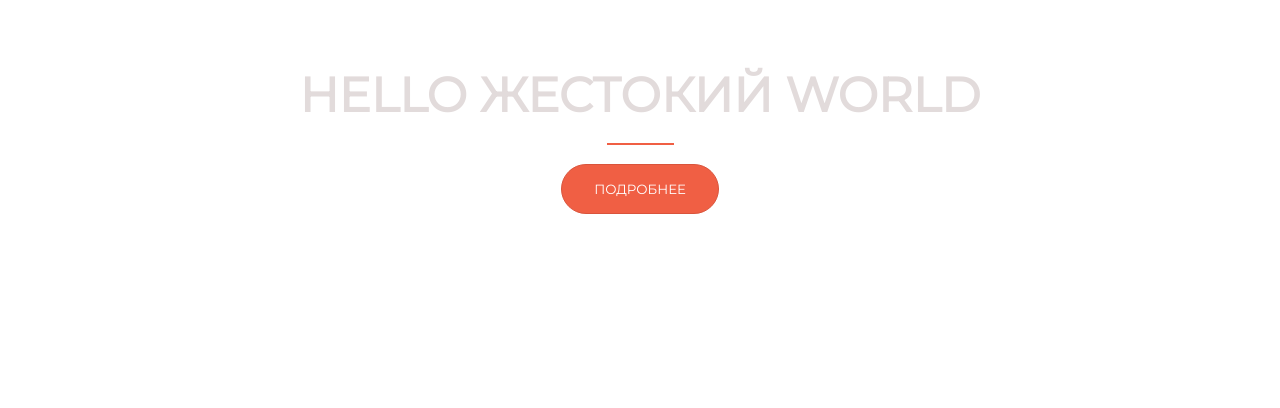
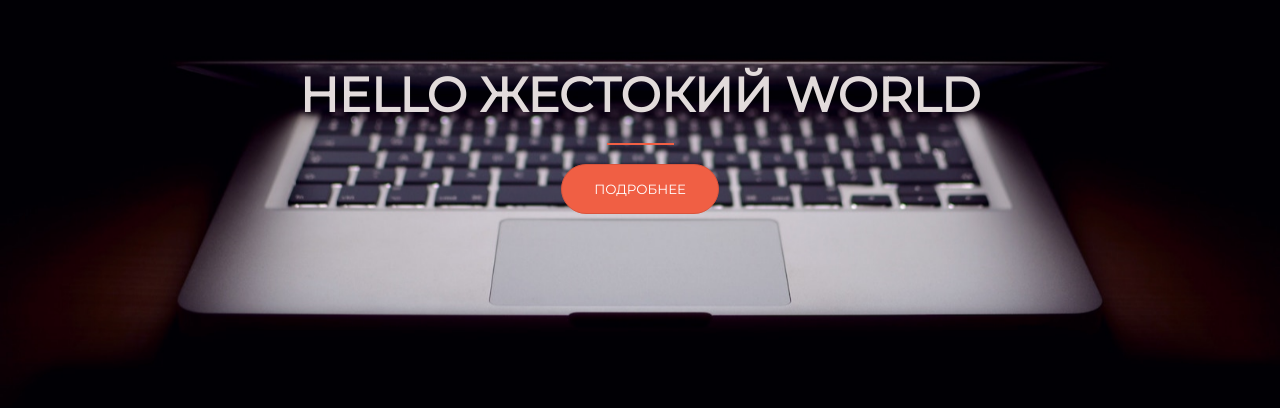
Before and after one commit to snrckg/Firstwebsite.github.io, a plain HTML site: page index.html in a window 1280 px wide. Shown: the part 252-660 px from the top of the page. Drawn offline with Linux system fonts and the light colour scheme.

Commit message:
Update index.css
Указал правильный путь

```diff
--- a/index.css
+++ b/index.css
@@ -10,7 +10,7 @@
 
 body,
 html {
-  background: url(header.jpg) no-repeat center center fixed;
+  background: url(assets/header.jpg) no-repeat center center fixed;
   -webkit-background-size: cover;
   -moz-background-size: cover;
   -o-background-size: cover;
```
